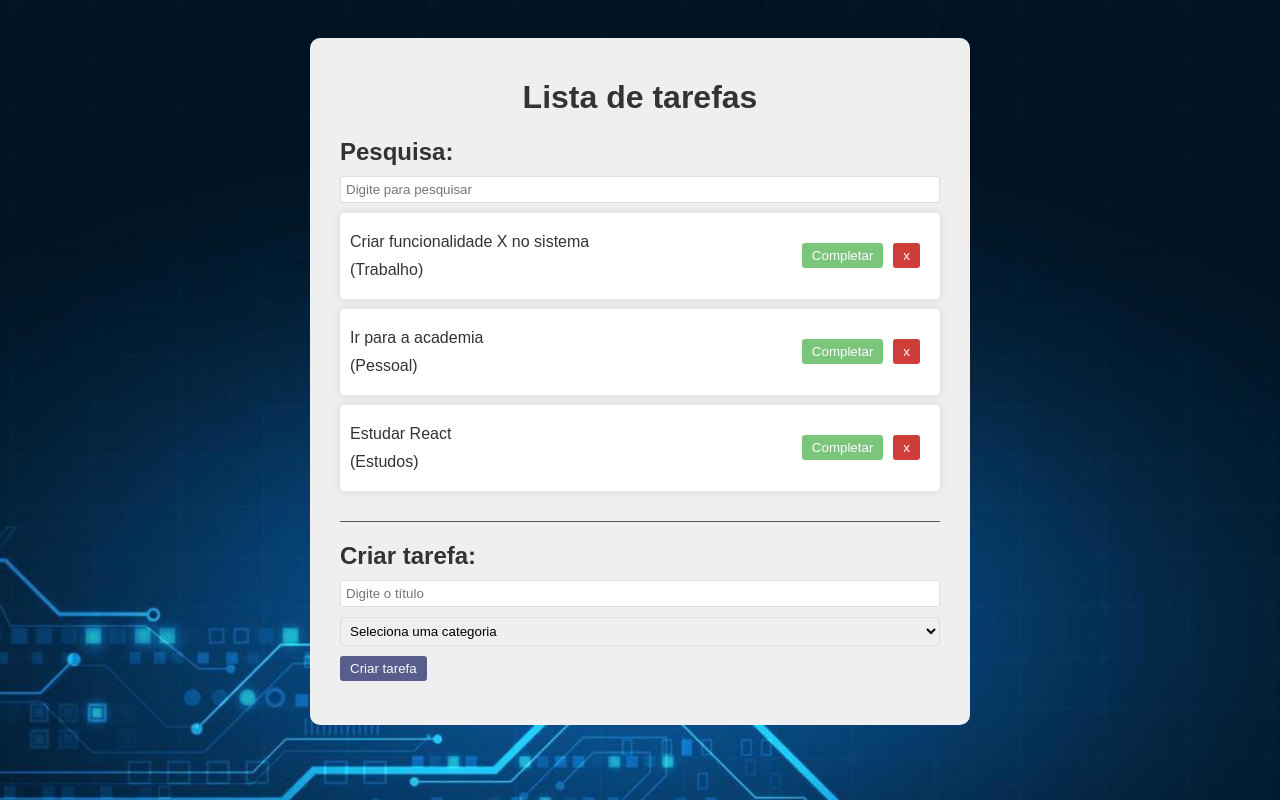
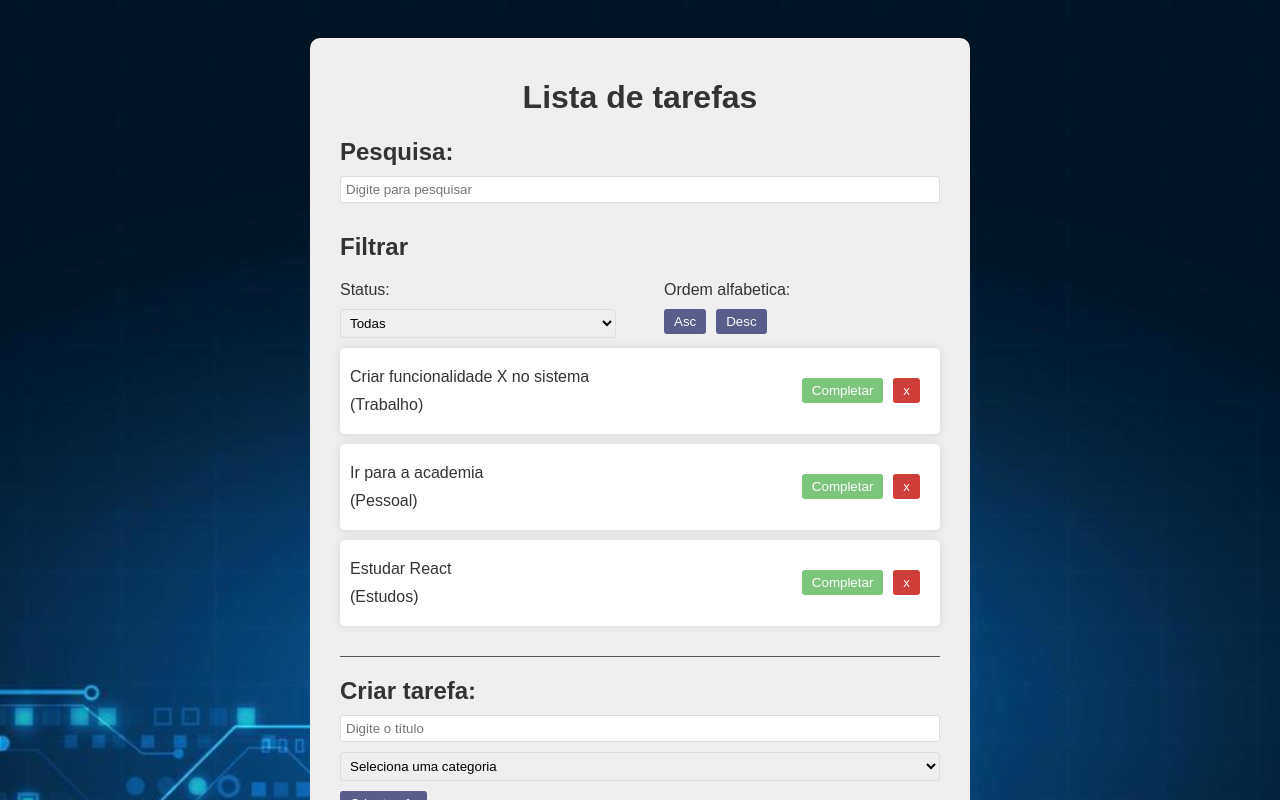
Before and after one commit to eduardobnhr/Todolist-react, a React (Vite) app in the folder todo/: page / in a window 1280 px wide. Shown: the top 800 px of the page. Built offline with nearby package versions, Linux system fonts and the light colour scheme.

Commit message:
add filter

```diff
--- a/todo/src/App.css
+++ b/todo/src/App.css
@@ -77,3 +77,18 @@ input, select {
   border-radius: 3px;
   width: 100%;
 }
+
+.filter,
+.search{
+  border-bottom: 1px solid #555;
+  margin-bottom: 20px;
+  padding-bottom: 20px;
+}
+.filter-options{
+  display: flex;
+  justify-content: space-between;
+  gap: 3rem;
+}
+.filter-options div{
+  flex: 1 1 0;
+}
--- a/todo/src/App.jsx
+++ b/todo/src/App.jsx
@@ -3,6 +3,7 @@ import Todo from './components/Todo';
 import './App.css';
 import TodoForm from './components/TodoForm';
 import Search from './components/Search';
+import Filter from './components/Filter';
 
 
 function App() {
@@ -56,6 +57,7 @@ function App() {
     <div className="app">
       <h1>Lista de tarefas</h1>
       <Search search={search} set={setSearch} />
+      <Filter/>
       <div className="todo-list">
         {todos
           .filter((todo) =>
--- /dev/null
+++ b/todo/src/components/Filter.jsx
@@ -0,0 +1,25 @@
+
+const Filter = () => {
+    return (
+        <div className="Filter">
+            <h2>Filtrar</h2>
+            <div className="filter-options">
+                <div>
+                    <p>Status:</p>
+                    <select>
+                        <option value="All">Todas</option>
+                        <option value="Completed">Completas</option>
+                        <option value="Incomplete">Incompletas</option>
+                    </select>
+                </div>
+                <div>
+                    <p>Ordem alfabetica:</p>
+                    <button>Asc</button>
+                    <button>Desc</button>
+                </div>
+            </div>
+        </div>
+    )
+}
+
+export default Filter
```
